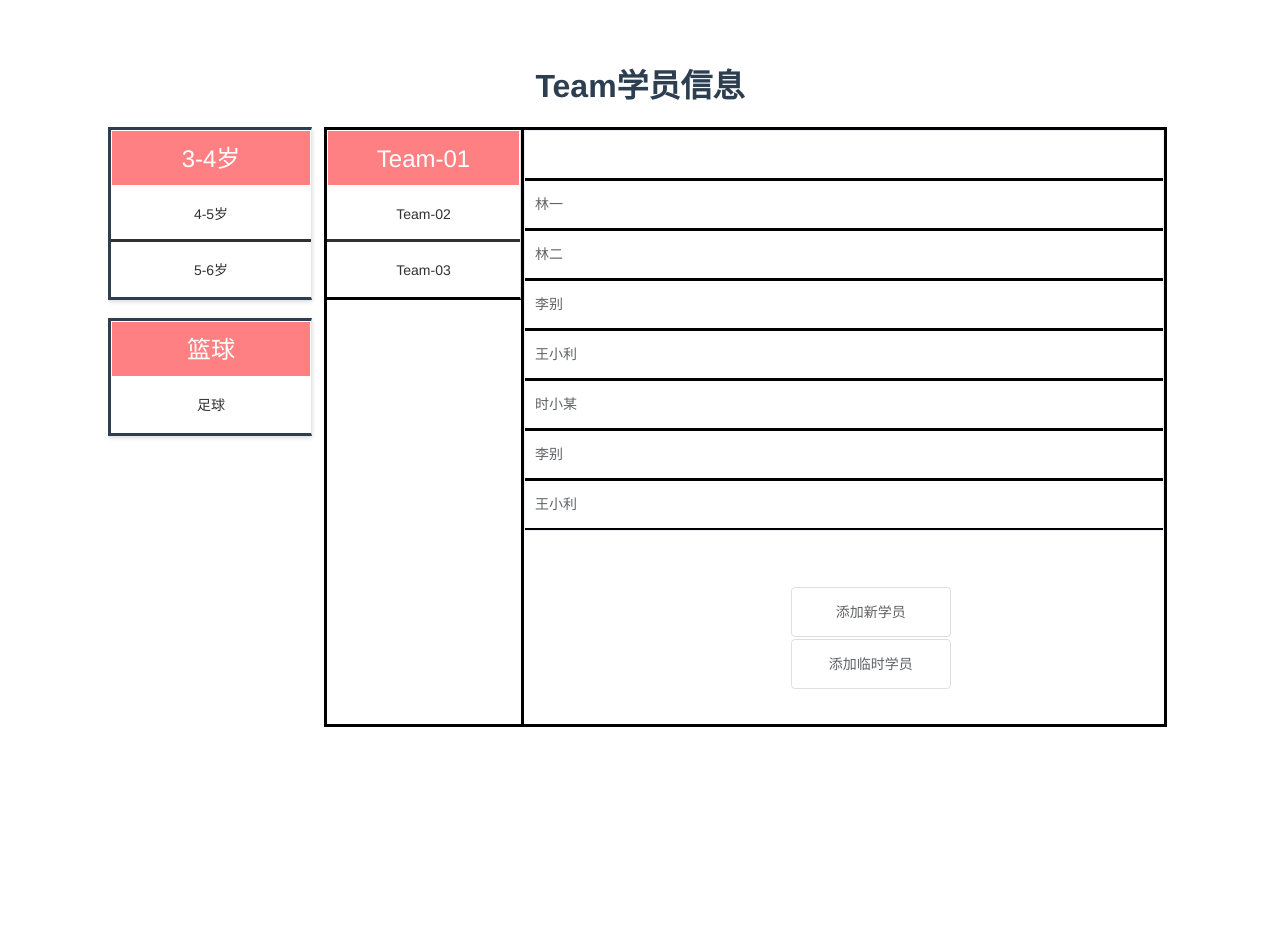
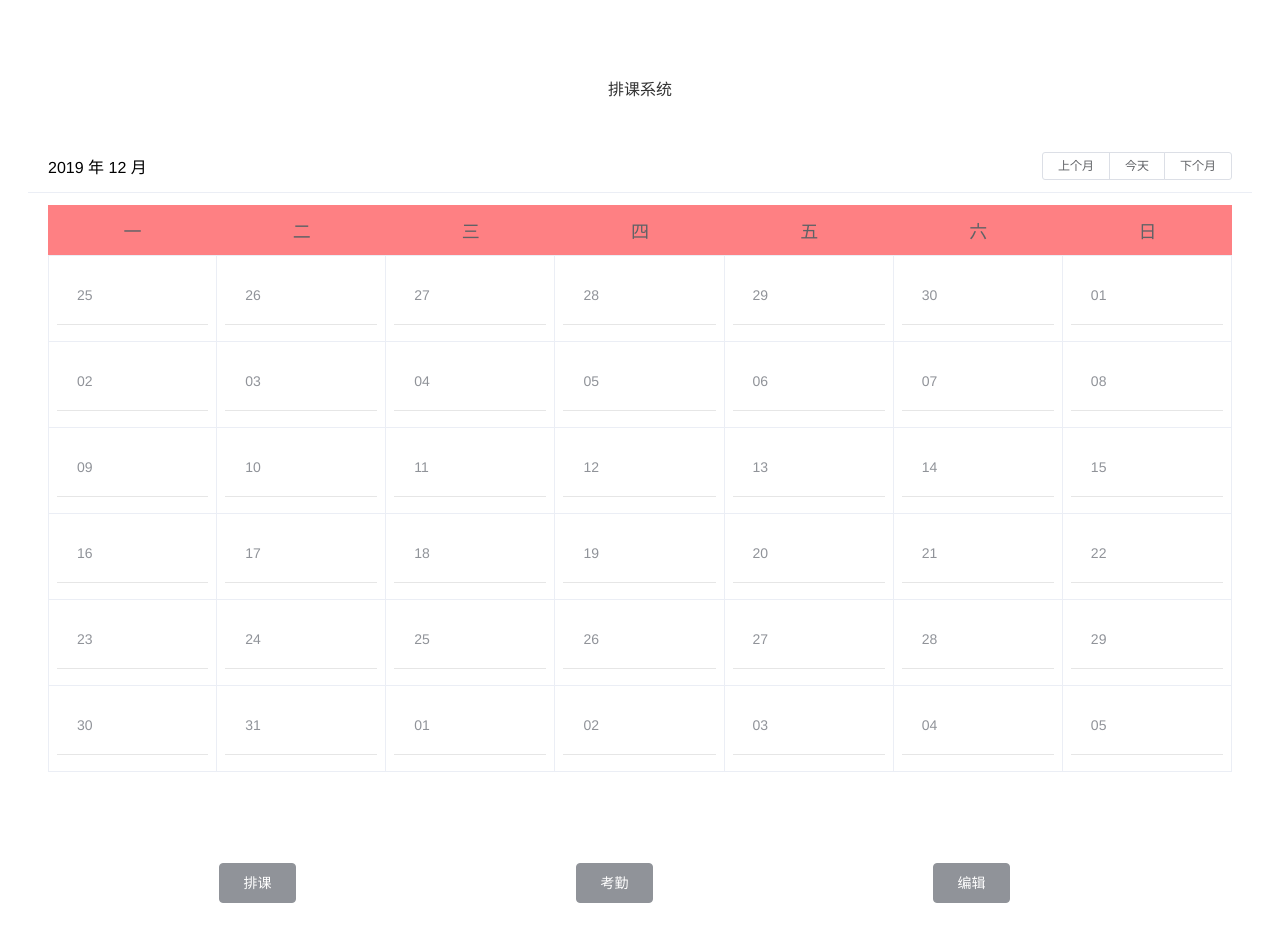
Before and after one commit to ssexuejinwei/NikeManager-Vue, a Vue app: page /#/ in a window 1280 px wide. Before the commit the page ends 800 px from the top, so only its background shows below. Built offline with nearby package versions, Linux system fonts and the light colour scheme.

Commit message:
add the calender button

```diff
--- a/src/components/Calender.vue
+++ b/src/components/Calender.vue
@@ -1,27 +1,79 @@
 <template>
+  <el-container>
+    <el-header>排课系统</el-header>
+    <el-main>
       <el-calendar>
         <!-- 这里使用的是 2.5 slot 语法，对于新项目请使用 2.6 slot 语法-->
         <template
          slot="dateCell"
-    slot-scope="{date, data}">
-    <p :class="data.isSelected ? 'is-selected' : ''" @click="fun(data,date)">
-      {{ data.day.split('-').slice(2).join() }}
-    </p>
+         slot-scope="{date, data}"
+        >
+            <el-menu :default-active="activeIndex" class="el-menu-demo" mode="horizontal">
+               <el-submenu index="2">
+                 <template slot="title">
+                   <span :class="data.is-Selected?'is-selected':''">
+                   {{data.day.split('-').slice(2).join('')}}
+                   </span>
+                 </template>
+                  <el-menu-item index="2">选项1</el-menu-item>
+                  <el-menu-item index="2">选项2</el-menu-item>
+                  <el-menu-item index="2">选项3</el-menu-item>
+                </el-submenu>
+             </el-menu>
         </template>
       </el-calendar>
+      <el-row>
+        <el-col :span="5" :offset="2" >
+        <el-button :type="buttonType1" @click="buttonClick1">&nbsp;排课&nbsp;</el-button>
+        </el-col>
+          <el-col :span="5" :offset="2" >
+        <el-button :type="buttonType2" @click="buttonClick2" >&nbsp;考勤&nbsp;</el-button>
+        </el-col>
+        <el-col :span="5" :offset="2" >
+        <el-button :type="buttonType3" @click="buttonClick3" >&nbsp;编辑&nbsp;</el-button>
+        </el-col>
+        </el-row>
+    </el-main>
+
+  </el-container>
 </template>
-<style>
- p .is-selected {
-    color: black;
-  }
-</style>
 <script>
 export default {
   name: 'Calender',
+  data() {
+    return {
+      buttonType1:'info',
+      buttonType2:'info',
+      buttonType3:'info',
+      activeIndex: '1'
+    }
+  },
   methods: {
     fun(data, date) {
      console.log(data)
+    },
+    buttonClick1(){
+      return this.buttonType1=(this.buttonType1 == 'info')?'success':'info'
+    },
+    buttonClick2(){
+      return this.buttonType2=(this.buttonType2 == 'info')?'success':'info'
+    },
+    buttonClick3(){
+      return this.buttonType3=(this.buttonType3 == 'info')?'success':'info'
     }
   }
 }
 </script>
+<style>
+  .el-row{
+    margin-bottom: 5px !important;
+  }
+ .el-icon-arrow-down:before{
+
+    /* display: none; */
+  }
+ p .is-selected {
+    background-color: #FE8083;
+    color: white;
+  }
+</style>
--- a/src/router/index.js
+++ b/src/router/index.js
@@ -3,14 +3,15 @@ import Router from 'vue-router'
 import HelloWorld from '@/components/HelloWorld'
 import Container from '../components/Container'
 import StudentEntry from '../components/StudentEntry'
+import Calender from '../components/Calender'
 Vue.use(Router)
 
 export default new Router({
   routes: [
     {
       path: '/',
-      name: 'StudentEntry',
-      component: StudentEntry
+      name: 'Calender',
+      component: Calender
     }
   ]
 })
```
Lines whose indentation alone changed are shown as unchanged.
